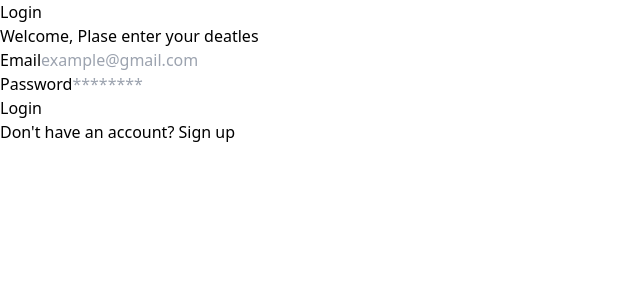
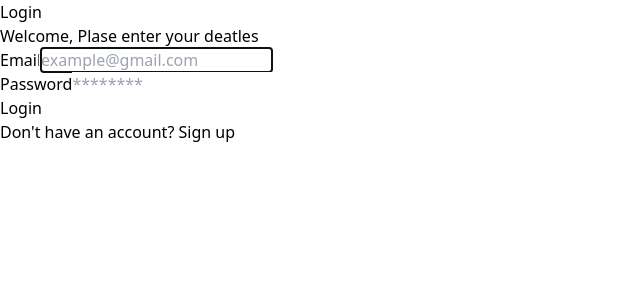
Before and after one commit to mardiana36/learn_react, a React (Vite) app in the folder my-react-app2/: page /login in a window 1280 px wide. Shown: the top 300 px of the page, without its empty margins (0-640 px from the left). Built offline with nearby package versions, Linux system fonts and the light colour scheme.

Commit message:
useRef react

```diff
--- a/my-react-app2/src/Pages/prodacts.jsx
+++ b/my-react-app2/src/Pages/prodacts.jsx
@@ -1,5 +1,5 @@
 import Button from "../components/Elements/Button";
-import { useState, useEffect } from "react";
+import { useState, useEffect, useRef } from "react";
 import CardProduct from "../components/Fragments/cardProduct";
 // import Counter from "../components/Fragments/Counter";
 const prodacts = [
@@ -48,12 +48,31 @@ const ProductPage = () => {
   const heandelAddToCart = (id) => {
     if (cart.find((item) => item.id === id)) {
       setCart(
-        cart.map(item => item.id === id ? {...item, qty: item.qty+1}:item)
-      )
+        cart.map((item) =>
+          item.id === id ? { ...item, qty: item.qty + 1 } : item
+        )
+      );
     } else {
       setCart([...cart, { id, qty: 1 }]);
     }
-  }
+  };
+
+  // useRef
+  const cartRef = useRef(JSON.parse(localStorage.getItem("cart")) || []);
+  const heandelAddToCartRef = (id) => {
+    cartRef.current = [...cartRef.current, { id, qty: 1 }];
+    localStorage.setItem("cart", JSON.stringify(cartRef.current));
+  };
+
+  const totalPriceRef = useRef(null);
+  useEffect(() => {
+    if (cart.length > 0) {
+      totalPriceRef.current.style.display = "table-row";
+    } else {
+      totalPriceRef.current.style.display = "none";
+
+    }
+  })
   return (
     <>
       <div className="flex justify-end h-20 bg-blue-700 text-white items-center px-10">
@@ -70,7 +89,11 @@ const ProductPage = () => {
               <CardProduct.Body name={prodact.name}>
                 {prodact.description}
               </CardProduct.Body>
-              <CardProduct.Footer price={prodact.price} heandelAddToCart={ heandelAddToCart } id={prodact.id} />
+              <CardProduct.Footer
+                price={prodact.price}
+                heandelAddToCart={heandelAddToCart}
+                id={prodact.id}
+              />
             </CardProduct>
           ))}
         </div>
@@ -87,17 +110,29 @@ const ProductPage = () => {
             </thead>
             <tbody>
               {cart.map((item) => {
-                const product = prodacts.find((prodact) => prodact.id === item.id)
+                const product = prodacts.find(
+                  (prodact) => prodact.id === item.id
+                );
                 return (
                   <tr key={item.id}>
-                    <td>{product.name }</td>
-                    <td>{ product.price.toLocaleString('id-ID',{style: 'currency', currency: 'IDR'}) }</td>
-                    <td>{item.qty }</td>
-                    <td>{(item.qty * product.price).toLocaleString('id-ID',{style: 'currency', currency: 'IDR'}) }</td>
+                    <td>{product.name}</td>
+                    <td>
+                      {product.price.toLocaleString("id-ID", {
+                        style: "currency",
+                        currency: "IDR",
+                      })}
+                    </td>
+                    <td>{item.qty}</td>
+                    <td>
+                      {(item.qty * product.price).toLocaleString("id-ID", {
+                        style: "currency",
+                        currency: "IDR",
+                      })}
+                    </td>
                   </tr>
-              )
+                );
               })}
-              <tr>
+              <tr ref={totalPriceRef}>
                 <td colSpan={3}> <b>Total Price</b></td>
                 <td><b>{ totalPrice.toLocaleString('id-ID',{style: 'currency', currency: 'IDR'}) }</b></td>
               </tr>
--- a/my-react-app2/src/components/Elements/input/index.jsx
+++ b/my-react-app2/src/components/Elements/input/index.jsx
@@ -1,12 +1,14 @@
 import Label from "./label";
 import Input from "./input";
-const InputForm = (params) => {
+import { forwardRef } from "react";
+const InputForm = forwardRef( (params, ref) => {
     const { label, type, name, placeholder} = params;
     return (
         <div className="mb-6">
             <Label htmlFor={name}>{ label }</Label>
-            <Input name={name} type={type} placeholder={placeholder} />
+            <Input ref={ref} name={name} type={type} placeholder={placeholder} />
         </div>
     );
-}
+});
+InputForm.displayName = "InputForm";
 export default InputForm;
--- a/my-react-app2/src/components/Elements/input/input.jsx
+++ b/my-react-app2/src/components/Elements/input/input.jsx
@@ -1,8 +1,18 @@
-const Input = (params) => {
-    const { type, placeholder,name } = params;
-    return (
-        <input id={name} required type={type} name={name} className="text-sm border rounded w-full py-2 px-3 text-slate-700 placeholder: opacity-50" placeholder={placeholder} />
-    );
-}
+import { forwardRef } from "react";
 
+const Input = forwardRef((params,ref) => {
+  const { type, placeholder, name } = params;
+  return (
+    <input
+      id={name}
+      ref={ref}
+      required
+      type={type}
+      name={name}
+      className="text-sm border rounded w-full py-2 px-3 text-slate-700 placeholder: opacity-50"
+      placeholder={placeholder}
+    />
+  );
+});
+Input.displayName = "Input";
 export default Input;
--- a/my-react-app2/src/components/Fragments/FormLogin.jsx
+++ b/my-react-app2/src/components/Fragments/FormLogin.jsx
@@ -1,5 +1,6 @@
 import InputForm from "../Elements/input";
 import Button from "../Elements/Button";
+import { useEffect, useRef } from "react";
 const FormLogin = () => {
   const heandelLogin = () => {
     event.preventDefault();
@@ -8,6 +9,10 @@ const FormLogin = () => {
     localStorage.setItem('password', event.target.password.value);
     window.location.href ="/products"
   }
+  const emailRef = useRef(null);
+  useEffect(() => {
+    emailRef.current.focus();
+  }, []);
   return (
     <form action="" onSubmit={heandelLogin}>
       <InputForm
@@ -15,6 +20,7 @@ const FormLogin = () => {
         name="email"
         placeholder="example@gmail.com"
         type="email"
+        ref={emailRef}
       />
       <InputForm
         label="Password"
```
